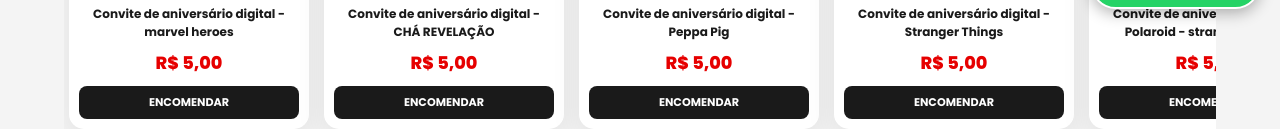
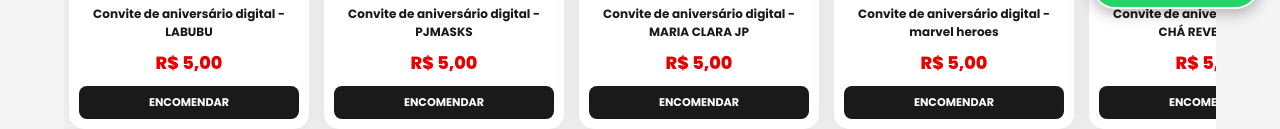
Before and after one commit to ConvitedoJefferson/convitedojefferson, a plain HTML site: page index.html in a window 1280 px wide. Shown: the part 771-900 px from the top of the page. Drawn offline with nearby package versions, Linux system fonts and the light colour scheme.

Commit message:
convitedojefferson

```diff
--- a/index.html
+++ b/index.html
@@ -217,6 +217,9 @@
 <script>
     const estoque = [
     //digital
+            { nome: "Convite de aniversário digital - LABUBU", cat: "digital", link: "https://i.pinimg.com/736x/65/39/d7/6539d77c275f4f254b9e47b1b0e35843.jpg", novo: true },
+            { nome: "Convite de aniversário digital - PJMASKS", cat: "digital", link: "https://i.pinimg.com/736x/19/58/f0/1958f083a8b3b2278314922ae20a229a.jpg", novo: true },
+            { nome: "Convite de aniversário digital - MARIA CLARA JP", cat: "digital", link: "https://i.pinimg.com/736x/b0/05/8b/b0058bbba26c93ce65ec1c4acfad1849.jpg", novo: true },
             { nome: "Convite de aniversário digital - marvel heroes", cat: "digital", link: "https://i.pinimg.com/736x/5c/a7/70/5ca770419851d94341ed57d7b32536d7.jpg", novo: true },
             { nome: "Convite de aniversário digital - CHÁ REVELAÇÃO", cat: "digital", link: "https://i.pinimg.com/736x/d2/5c/d1/d25cd1fa1918fd12af8fe9cccd10ce8d.jpg", novo: true },
             { nome: "Convite de aniversário digital - Peppa Pig", cat: "digital", link: "https://i.pinimg.com/736x/01/9d/c9/019dc953a4e89993e8faf4ad94d9b497.jpg", novo: true },
```
